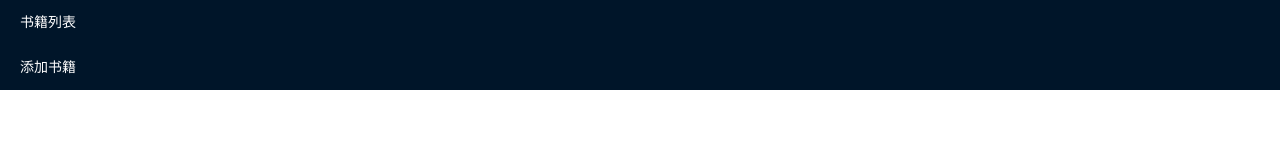
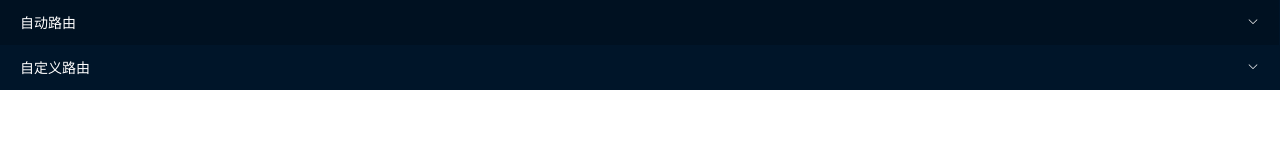
Before and after one commit to lukw510903926/vue-server, a Nuxt app: page /LeftMenu in a window 1280 px wide. Shown: the top 160 px of the page. Built offline with nearby package versions, Linux system fonts and the light colour scheme.

Commit message:
自定义路由

```diff
--- a/nuxt.config.js
+++ b/nuxt.config.js
@@ -1,4 +1,12 @@
+import list from './plugins/list'
+
 module.exports = {
+
+  router: {
+    extendRoutes(routes, resolve) {
+      routes.push(...list(resolve))
+    }
+  },
   /*
   ** Headers of the page
   */
--- a/pages/LeftMenu.vue
+++ b/pages/LeftMenu.vue
@@ -1,8 +1,19 @@
 <template>
-  <el-menu :default-active="$route.path" @open="handleOpen" @close="handleClose" background-color="#001529"
-           text-color="#fff" active-text-color="#ffd04b" :router=true>
-    <el-menu-item index="/book/BookList" route="/book/BookList">书籍列表</el-menu-item>
-    <el-menu-item index="/book/addBook" route="/book/addBook">添加书籍</el-menu-item>
+  <el-menu :default-active="$route.path" background-color="#001529" text-color="#fff" active-text-color="#ffd04b" :router=true>
+    <el-submenu index="autoRoute">
+      <template slot="title">
+        <span>自动路由</span>
+      </template>
+      <el-menu-item index="/book/BookList" route="/book/BookList">书籍列表</el-menu-item>
+      <el-menu-item index="/book/addBook" route="/book/addBook">添加书籍</el-menu-item>
+    </el-submenu>
+    <el-submenu index="userRoute">
+      <template slot="title">
+        <span>自定义路由</span>
+      </template>
+      <el-menu-item index="/home/bookList" route="/home/bookList">添加书籍</el-menu-item>
+      <el-menu-item index="/home/addBook" route="/home/addBook">添加书籍</el-menu-item>
+    </el-submenu>
   </el-menu>
 </template>
 
@@ -13,12 +24,6 @@
       return {}
     },
     methods: {
-      handleOpen(key, keyPath) {
-        console.log(key, keyPath);
-      },
-      handleClose(key, keyPath) {
-        console.log(key, keyPath);
-      }
     }
   }
 </script>
--- a/pages/index.vue
+++ b/pages/index.vue
@@ -45,7 +45,7 @@
       };
     },
     mounted() {
-      this.$http.getRequest("/user/list").then(response =>console.log('data:',response));
+      //this.$http.getRequest("/user/list").then(response =>console.log('data:',response));
     },
     created() {
     }
--- /dev/null
+++ b/plugins/list.js
@@ -0,0 +1,22 @@
+const list = (resolve) => {
+  return [
+    {
+      path: '/home',
+      name: 'home',
+      meta:{title:'首页'},
+      component: resolve(__dirname, '../pages/index.vue'),
+      children: [{
+        path: 'bookList',
+        name: 'bookList',
+        meta:{title:'书籍列表'},
+        component: resolve(__dirname, '../pages/index/book/BookList'),
+      }, {
+        path: 'addBook',
+        name: 'addBook',
+        meta:{title:'添加书籍'},
+        component: resolve(__dirname, '../pages/index/book/addBook'),
+      }]
+    }
+  ]
+};
+export default list;
--- a/static/css/common.css
+++ b/static/css/common.css
@@ -1,6 +1,10 @@
 body {
   height: 100vh;
   margin: 0;
+}
+
+.el-submenu__title i {
+  color: #ffffff;
 }
 
 .el-header,
@@ -50,6 +54,7 @@ body {
 .el-form-item--mini.el-form-item, .el-form-item--small.el-form-item {
   margin-bottom: 10px;
 }
+
 .el-menu {
   border-right: solid 1px #001529 !important;
   list-style: none;
```
Also changed, not shown: assets/README.md (deleted). Lines whose indentation alone changed are shown as unchanged.
